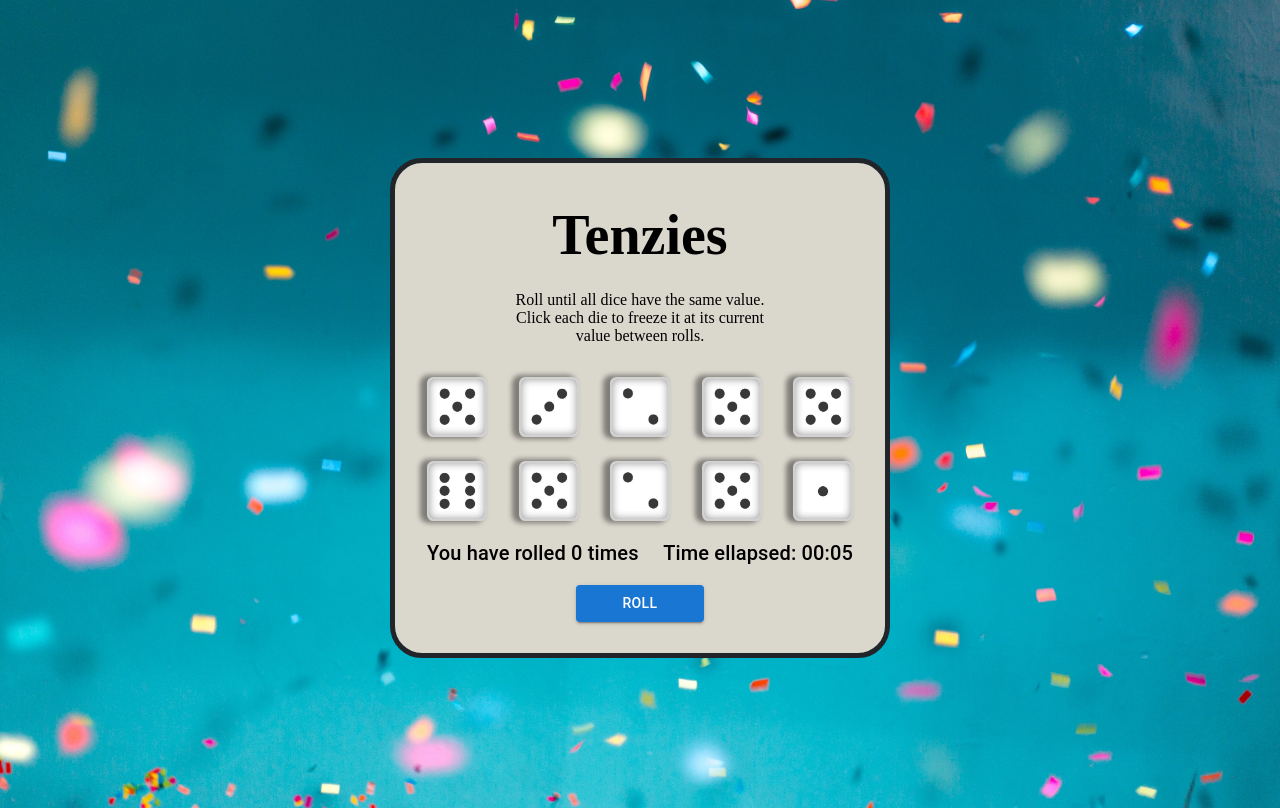
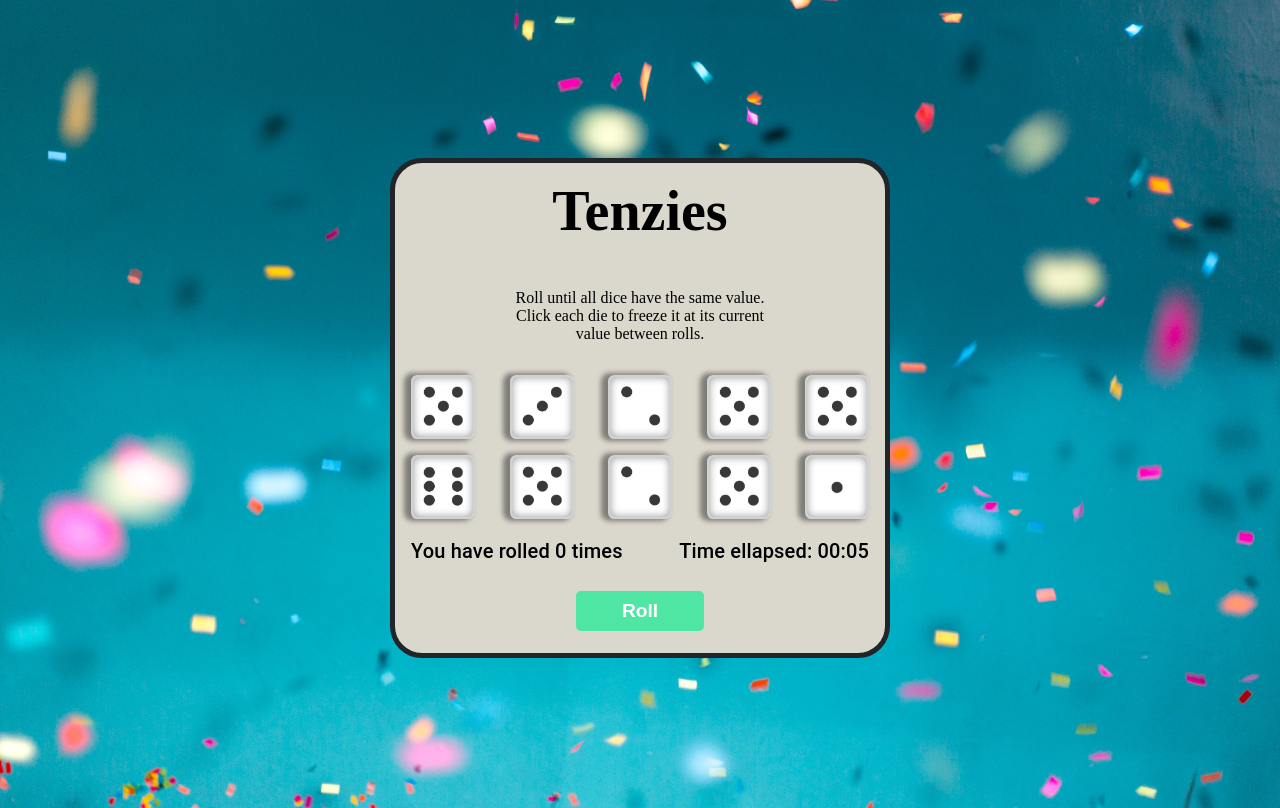
Before and after one commit to PBezas/Tenzies, a React (Vite) app in the folder Tenzies_Game/: page / in a window 1280 px wide. Built offline with nearby package versions, Linux system fonts and the light colour scheme; a web font is replaced by a local one.

Commit message:
change css file

```diff
--- a/Tenzies_Game/src/App.jsx
+++ b/Tenzies_Game/src/App.jsx
@@ -5,7 +5,7 @@ import Button from "@mui/material/Button";
 import Confetti from "react-confetti";
 import Die from "./components/Die";
 
-import { generateNewDie } from "./lib";
+import { generateNewDie, formatTime } from "./lib";
 import Timer from "./components/Timer";
 import Typography from "@mui/material/Typography";
 
@@ -13,6 +13,7 @@ export default function App() {
   const [dice, setDice] = useState(allNewDice());
   const [rolls, setRolls] = useState(0);
   const [hasWon, setHasWon] = useState(false);
+  const [seconds, setSeconds] = useState(0);
 
   useEffect(() => {
     const allDiceHeld = dice.every((die) => die.isHeld);
@@ -22,6 +23,15 @@ export default function App() {
       setHasWon(true);
     }
   }, [dice]);
+
+  useEffect(() => {
+    let rollsHistory = [];
+    if (hasWon) {
+      rollsHistory.push(rolls);
+      localStorage.setItem("rolls", JSON.stringify(rollsHistory));
+      localStorage.setItem("time", seconds);
+    }
+  }, [hasWon]);
 
   function allNewDice() {
     const newDice = [];
@@ -66,30 +76,17 @@ export default function App() {
     <div className="container">
       <div className="game-container">
         {hasWon && <Confetti className="confetti" />}
-        <h1>Tenzies</h1>
+        <Box className="app_title">
+          <h1>Tenzies</h1>
+        </Box>
         {!hasWon ? (
-          <Box
-            sx={{
-              display: "flex",
-              flexDirection: "column",
-              justifyContent: "center",
-              alignItems: "center",
-            }}
-          >
+          <Box className="app_main">
             {" "}
             <p className="instructions">
               Roll until all dice have the same value. Click each die to freeze
               it at its current value between rolls.
             </p>
-            <Box
-              sx={{
-                display: "flex",
-                flexWrap: "wrap",
-                gap: 3,
-                justifyContent: "space-between",
-                mt: "1rem",
-              }}
-            >
+            <Box className="dice_container">
               {dice?.map((die) => (
                 <Die
                   key={die.id}
@@ -100,44 +97,30 @@ export default function App() {
                 </Die>
               ))}
             </Box>
+            <Box className="app_counters">
+              <Typography variant="h6">{`You have rolled ${rolls} times`}</Typography>
+              <Timer rolls={rolls} hasWon={hasWon} setSeconds={setSeconds}>
+                Time ellapsed: {formatTime(seconds)}
+              </Timer>
+            </Box>
           </Box>
         ) : (
-          <Box
-            sx={{
-              display: "flex",
-              flexDirection: "column",
-              justifyContent: "space-around",
-              alignItems: "center",
-              color: "#57cc99",
-              mt: "2rem",
-              mb: "6.3rem",
-            }}
-          >
-            <h2 style={{ fontSize: "2.5rem", margin: "0.5rem" }}>
-              Congratulations!
-            </h2>
-            <h2 style={{ fontSize: "2.5rem", margin: "0.5rem" }}>You won!</h2>
+          <Box className="app_main">
+            <Box className="win_msg">
+              <h3 style={{ fontSize: "2.5rem", margin: "0.5rem" }}>
+                Congratulations!
+              </h3>
+              <h3 style={{ fontSize: "2.5rem", margin: "0.5rem" }}>You won!</h3>
+            </Box>
+            <Box className="win_counters">
+              <p>Your rolls: {rolls}</p>
+              <p>Your time: {seconds.toString().padStart(2, "0")}"</p>
+            </Box>
           </Box>
         )}
-        <Box
-          sx={{
-            width: "100%",
-            display: "flex",
-            justifyContent: "space-between",
-            gap: "1rem",
-            mt: "1rem",
-          }}
-        >
-          <Typography variant="h6">{`You have rolled ${rolls} times`}</Typography>
-          <Timer rolls={rolls} hasWon={hasWon} />
+        <Box className="app_button">
+          <button onClick={rollDice}>{hasWon ? "New Game" : "Roll"}</button>
         </Box>
-        <Button
-          variant="contained"
-          onClick={rollDice}
-          sx={{ mt: "1rem", width: "8rem" }}
-        >
-          {hasWon ? "New Game" : "Roll"}
-        </Button>
       </div>
     </div>
   );
--- a/Tenzies_Game/src/components/TImer.jsx
+++ b/Tenzies_Game/src/components/TImer.jsx
@@ -1,9 +1,8 @@
-import { useState, useEffect } from "react";
+import { useEffect } from "react";
 import Typography from "@mui/material/Typography";
 
-export default function Timer({ rolls, hasWon }) {
-  const [seconds, setSeconds] = useState(0);
 
+export default function Timer({ children, rolls, hasWon, setSeconds }) {
   useEffect(() => {
     let intervalId = null;
 
@@ -22,15 +21,5 @@ export default function Timer({ rolls, hasWon }) {
     };
   }, [rolls, hasWon]);
 
-  const formatTime = (time) => {
-    const minutes = Math.floor(time / 60);
-    const seconds = time % 60;
-    return `${minutes.toString().padStart(2, "0")}:${seconds
-      .toString()
-      .padStart(2, "0")}`;
-  };
-
-  return (
-    <Typography variant="h6">Time ellapsed: {formatTime(seconds)}</Typography>
-  );
+  return <Typography variant="h6">{children}</Typography>;
 }
--- a/Tenzies_Game/src/index.css
+++ b/Tenzies_Game/src/index.css
@@ -20,23 +20,39 @@ body {
   height: 50rem;
 }
 
+.confetti {
+  width: 100%;
+}
+
 .game-container {
   font-family: "Caprasimo", cursive;
   background-color: #dad7cd;
-  min-width: 500px;
-  max-width: 500px;
-  height: 500px;
+  min-width: 31.25rem;
+  max-width: 31.25rem;
+  height: 31.25rem;
   border: 5px solid #212529;
   border-radius: 2rem;
   display: flex;
   flex-direction: column;
   align-items: center;
-  padding: 2rem;
+  padding: 1rem;
 }
 
-h1 {
+.app_title {
+  flex-grow: 1;
+}
+
+.app_title h1 {
   font-size: 3.5rem;
-  margin: 0.5rem;
+  margin: 0;
+}
+
+.app_main {
+  flex-grow: 3;
+  display: flex;
+  flex-direction: column;
+  justify-content: center;
+  align-items: center;
 }
 
 .instructions {
@@ -44,15 +60,17 @@ h1 {
   text-align: center;
 }
 
+.dice_container {
+  display: flex;
+  flex-flow: row wrap;
+  gap: 1rem;
+  justify-content: space-between;
+  margin-top: 1rem;
+}
+
 .die {
-  display: flex;
-  flex-direction: column;
-
-  flex-wrap: wrap;
-  justify-content: space-evenly;
-  align-items: center;
-  width: 60px;
-  height: 60px;
+  width: 4rem;
+  height: 4rem;
 
   border: 2px solid #d2d1d1;
   border-radius: 0.4rem;
@@ -77,11 +95,59 @@ h1 {
   background-color: #fff;
 }
 
-.confetti {
-  width: 100%;
-}
-
 .face {
   width: 100%;
   opacity: 0.78;
 }
+
+.app_counters {
+  width: 100%;
+  display: flex;
+  justify-content: space-between;
+  gap: 1rem;
+  margin-top: 1rem;
+}
+
+.win_msg {
+  display: flex;
+  flex-direction: column;
+  justify-content: space-around;
+  align-items: center;
+  color: #57cc99;
+}
+
+.win_counters {
+  font-size: 1.4rem;
+  display: flex;
+  flex-direction: row;
+  justify-content: center;
+  align-items: center;
+  gap: 2rem;
+  color: #000;
+  margin-top: 1rem;
+  margin-bottom: 2rem;
+}
+
+.app_button {
+  flex-grow: 1;
+  display: flex;
+  justify-content: center;
+  align-items: center;
+}
+
+.app_button button {
+  width: 8rem;
+  font-size: 1.2rem;
+  color: rgb(255, 255, 255);
+  height: 2.5rem;
+  background-color: #4fe6a4;
+  border: none;
+  border-radius: 5px;
+  /* font-family: "Caprasimo", "cursive"; */
+  font-weight: 900;
+  cursor: pointer;
+}
+
+.app_button button:hover {
+  background-color: #2ed78e;
+}
--- a/Tenzies_Game/src/lib.jsx
+++ b/Tenzies_Game/src/lib.jsx
@@ -15,3 +15,11 @@ export function generateNewDie() {
     isHeld: false,
   };
 }
+
+export const formatTime = (time) => {
+  const minutes = Math.floor(time / 60);
+  const seconds = time % 60;
+  return `${minutes.toString().padStart(2, "0")}:${seconds
+    .toString()
+    .padStart(2, "0")}`;
+};
```
